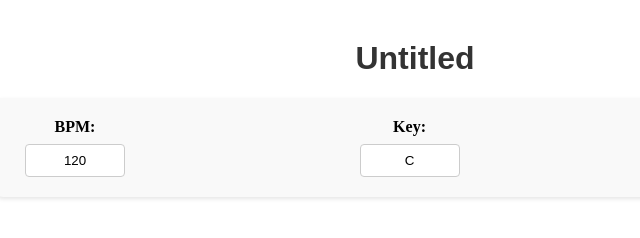
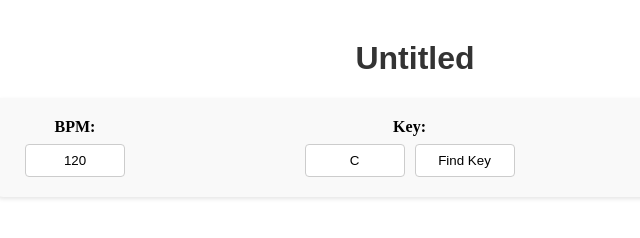
Before and after one commit to jessebrusa/singer_buddy, a website with bundled scripts: page index.html in a window 1280 px wide. Shown: the full height of the page, 225-865 px from the left. Built offline with nearby package versions, Linux system fonts and the light colour scheme.

Commit message:
find key button added

```diff
--- a/scripts/uiManager/musicSettings/musicSettings.js
+++ b/scripts/uiManager/musicSettings/musicSettings.js
@@ -124,10 +124,23 @@ class MusicSettings {
 
         const keyWheel = this.createKeyWheel();
 
+        const keyFunctionButton = document.createElement('button');
+        keyFunctionButton.classList.add('key-function-button', 'button');
+        keyFunctionButton.textContent = 'Find Key';
+        keyFunctionButton.addEventListener('click', () => {
+            // Define the function to be performed here
+            alert('Key function button clicked!');
+        });
+
+        const keyButtonsContainer = document.createElement('div');
+        keyButtonsContainer.classList.add('key-buttons-container');
+        keyButtonsContainer.appendChild(keyButton);
+        keyButtonsContainer.appendChild(keyFunctionButton);
+
         const keyContainer = document.createElement('div');
         keyContainer.classList.add('input-container');
         keyContainer.appendChild(keyLabel);
-        keyContainer.appendChild(keyButton);
+        keyContainer.appendChild(keyButtonsContainer);
         keyContainer.appendChild(keyWheel);
 
         keyButton.addEventListener('click', () => {
--- a/styles/musicSettings.css
+++ b/styles/musicSettings.css
@@ -82,3 +82,7 @@
 .music-settings .time-signature-number:active {
     cursor: grabbing;
 }
+.music-settings .key-buttons-container {
+    display: flex;
+    gap: 10px; /* Space between buttons */
+}
```
Also changed, not shown: scripts/uiManager/musicSettings/find_key.js (added).
